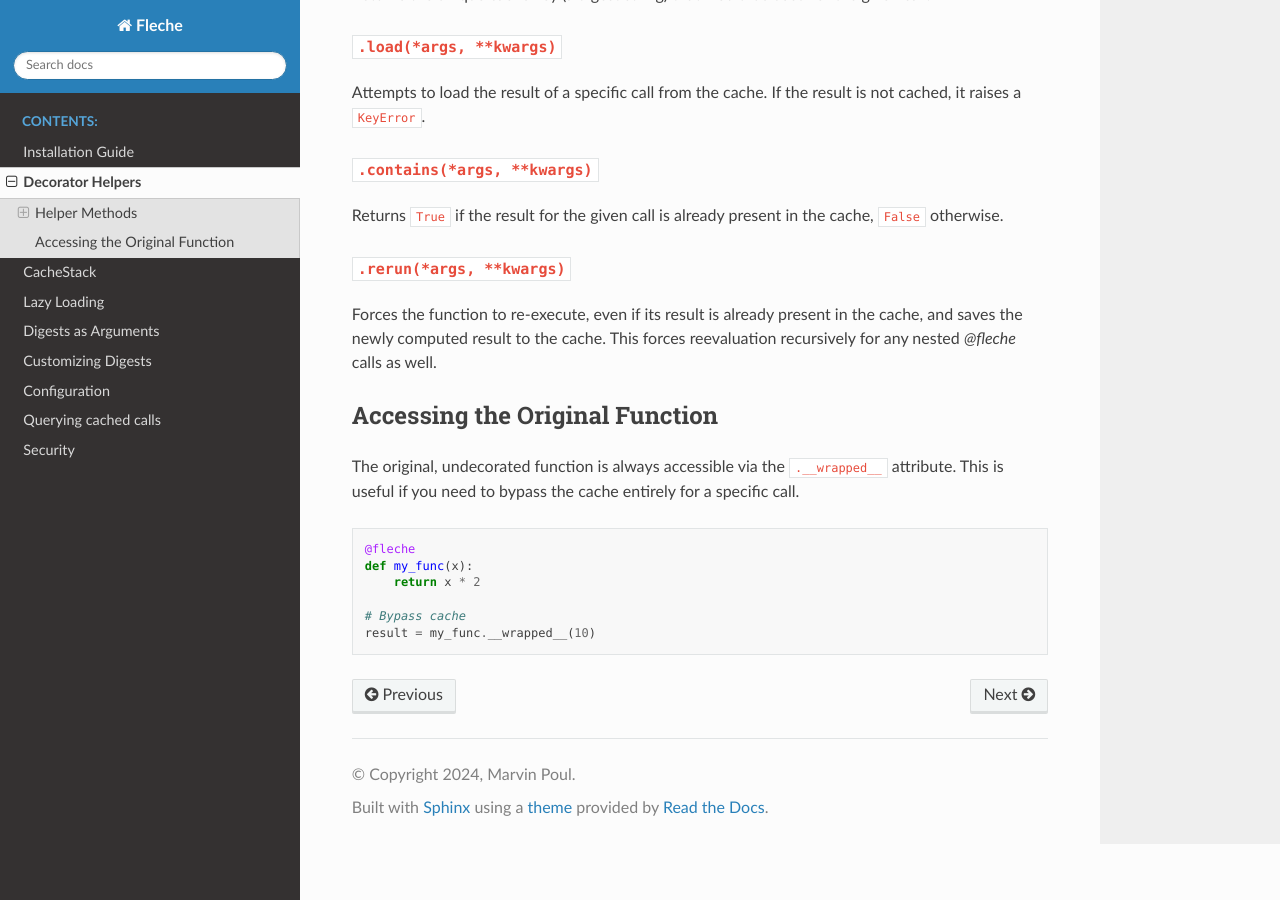
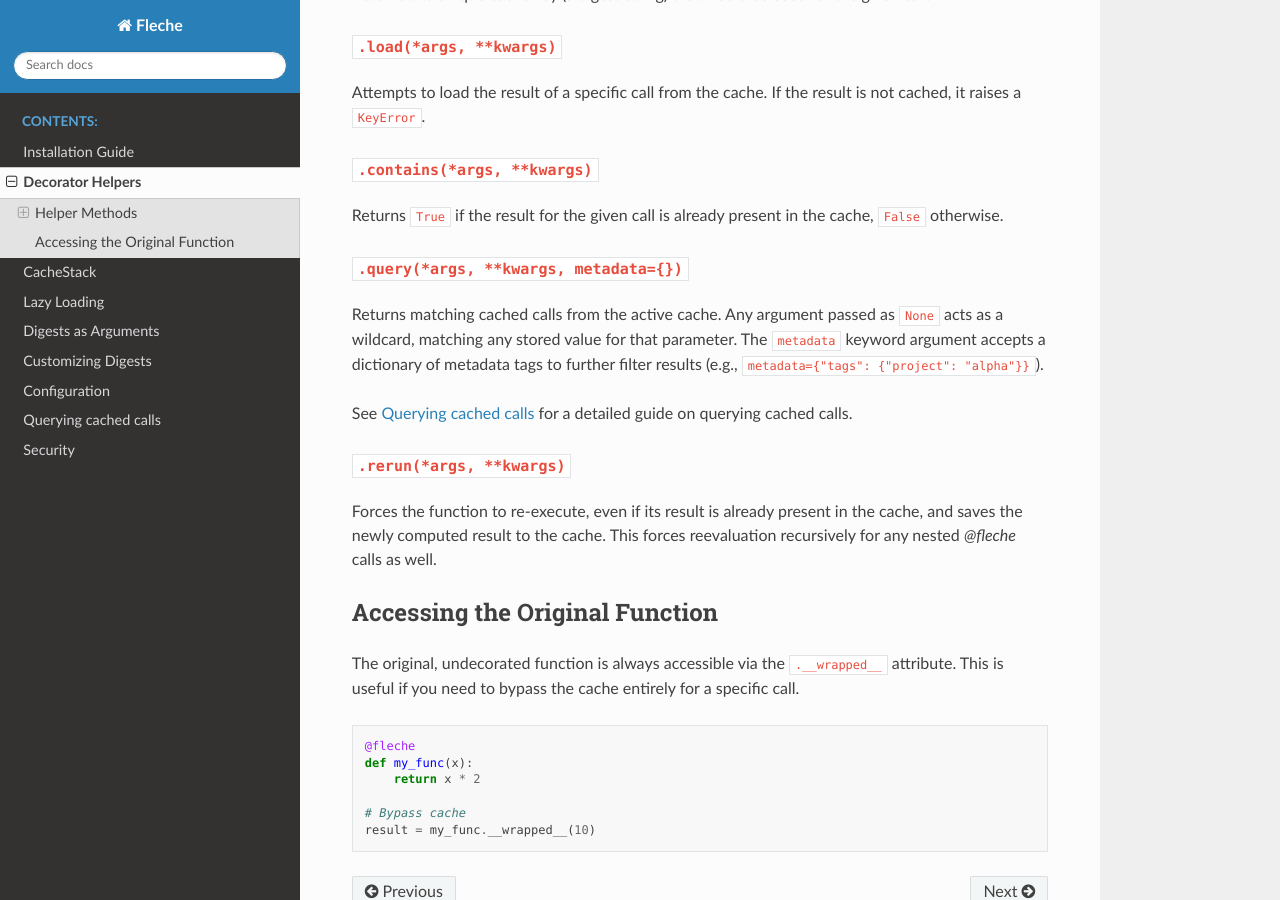
Before and after one commit to pmrv/fleche, a Sphinx documentation site: the page built from docs/helpers.rst, in a window 1280 px wide and 900 px high, scrolled down 551 px. Built offline with Sphinx 7.4.7 and the Read the Docs theme 3.1.0, drawn with Linux system fonts in a browser that asks for light colours; pages that are not in the unit, such as notebooks, are missing from menus.

Commit message:
fix docs/helpers.rst: add missing .query() helper method (#254)
## Summary

- The `@fleche` decorator attaches six helper methods to wrapped
functions (`wrapper.py:316-321`), but `docs/helpers.rst` only documented
five — `.query()` was missing. Added a section for `.query(*args,
**kwargs, metadata={})` with a cross-reference to the dedicated query
documentation page.

## Test plan

- [x] Verified `.query()` is attached at `wrapper.py:318`
- [x] Verified `.query()` works on a decorated function
- [ ] RST renders correctly

https://claude.ai/code/session_01KgxeytkH1Cw35sPT2SfmRL

Co-authored-by: Claude <noreply@anthropic.com>

```diff
--- a/docs/helpers.rst
+++ b/docs/helpers.rst
@@ -28,6 +28,13 @@ Attempts to load the result of a specific call from the cache. If the result is
 
 Returns ``True`` if the result for the given call is already present in the cache, ``False`` otherwise.
 
+``.query(*args, **kwargs, metadata={})``
+~~~~~~~~~~~~~~~~~~~~~~~~~~~~~~~~~~~~~~~~
+
+Returns matching cached calls from the active cache. Any argument passed as ``None`` acts as a wildcard, matching any stored value for that parameter. The ``metadata`` keyword argument accepts a dictionary of metadata tags to further filter results (e.g., ``metadata={"tags": {"project": "alpha"}}``).
+
+See :doc:`query` for a detailed guide on querying cached calls.
+
 ``.rerun(*args, **kwargs)``
 ~~~~~~~~~~~~~~~~~~~~~~~~~~~
 
```
